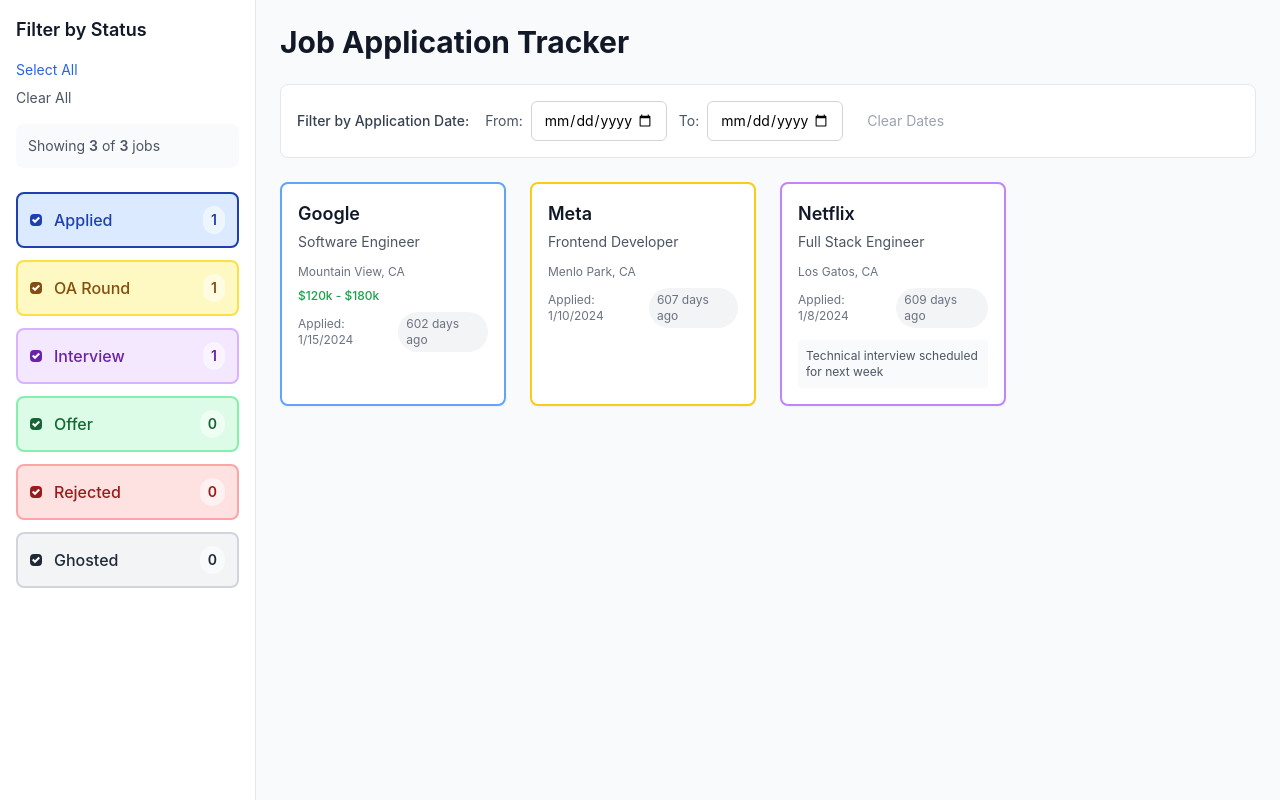
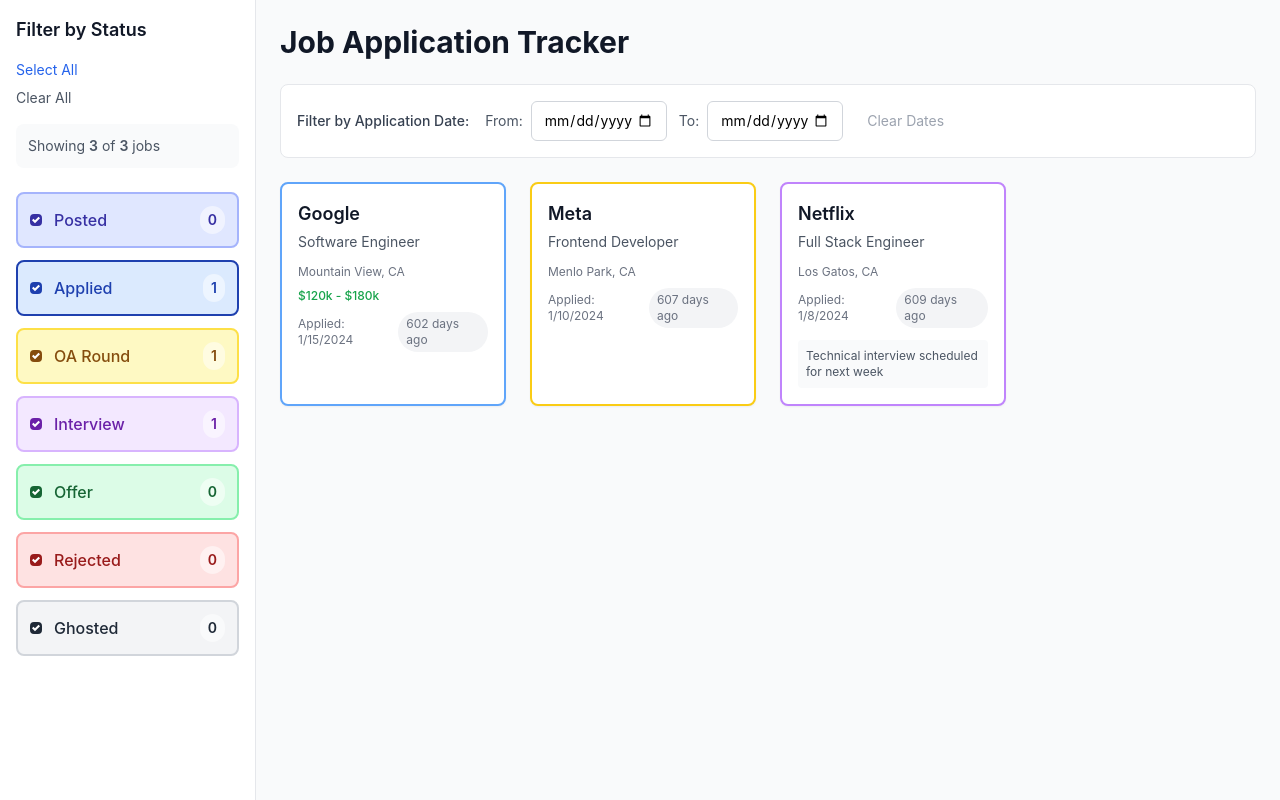
Before and after one commit to armaanamatya/jobtool, a React (Create React App) app: page / in a window 1280 px wide. Built offline with nearby package versions, Linux system fonts and the light colour scheme.

Commit message:
claude.md

```diff
--- a/src/components/JobBoard.tsx
+++ b/src/components/JobBoard.tsx
@@ -39,7 +39,7 @@
 
 const JobBoard: React.FC = () => {
   const [jobs, setJobs] = useState<Job[]>(MOCK_JOBS);
-  const [selectedStatuses, setSelectedStatuses] = useState<string[]>(['applied', 'oa_round', 'interview', 'offer', 'rejected', 'ghosted']);
+  const [selectedStatuses, setSelectedStatuses] = useState<string[]>(['posted', 'applied', 'oa_round', 'interview', 'offer', 'rejected', 'ghosted']);
   const [startDate, setStartDate] = useState<string>('');
   const [endDate, setEndDate] = useState<string>('');
 
@@ -70,7 +70,7 @@
   };
 
   const handleSelectAllStatuses = () => {
-    setSelectedStatuses(['applied', 'oa_round', 'interview', 'offer', 'rejected', 'ghosted']);
+    setSelectedStatuses(['posted', 'applied', 'oa_round', 'interview', 'offer', 'rejected', 'ghosted']);
   };
 
   const handleClearAllStatuses = () => {
--- a/src/components/StatusFilterSidebar.tsx
+++ b/src/components/StatusFilterSidebar.tsx
@@ -10,6 +10,7 @@
 }
 
 const STATUS_CONFIG = [
+  { id: 'posted', title: 'Posted', color: 'bg-indigo-100 text-indigo-800 border-indigo-300' },
   { id: 'applied', title: 'Applied', color: 'bg-blue-100 text-blue-800 border-blue-300' },
   { id: 'oa_round', title: 'OA Round', color: 'bg-yellow-100 text-yellow-800 border-yellow-300' },
   { id: 'interview', title: 'Interview', color: 'bg-purple-100 text-purple-800 border-purple-300' },
```
Also changed, not shown: todos.txt, 1 other file (tests, documents, lock files or other folders).
